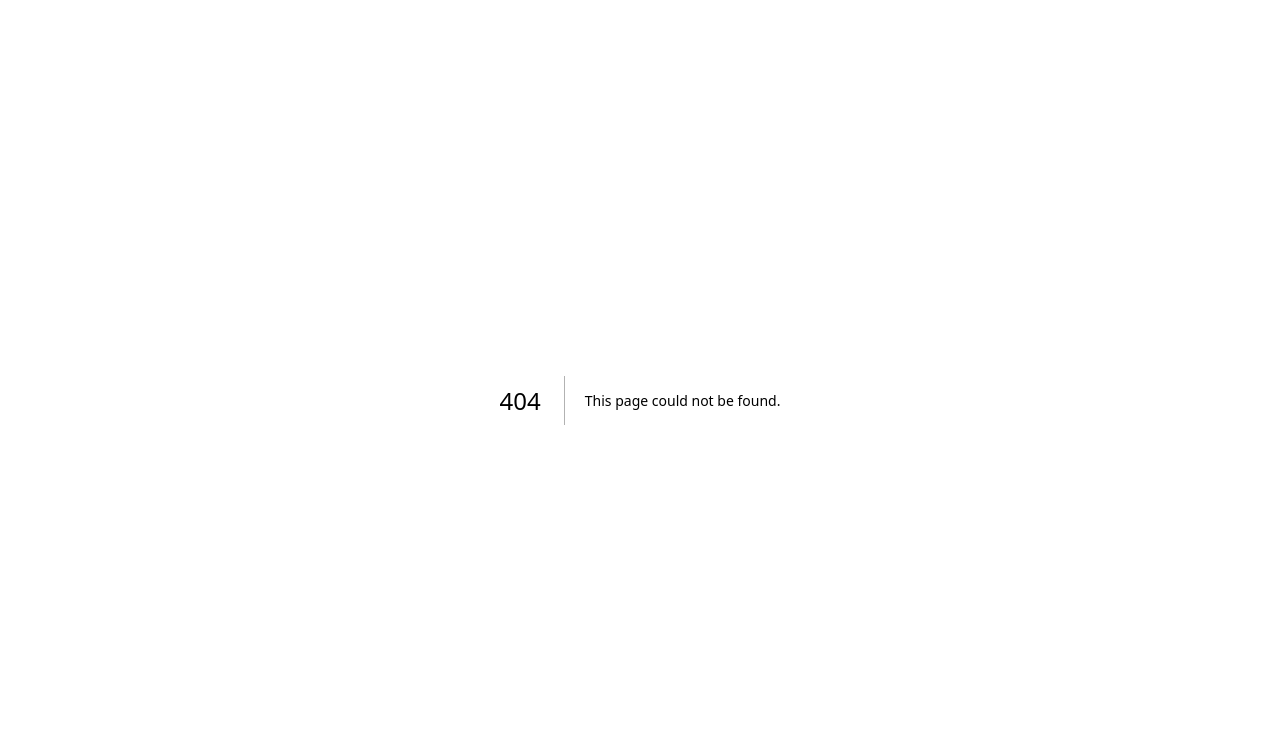
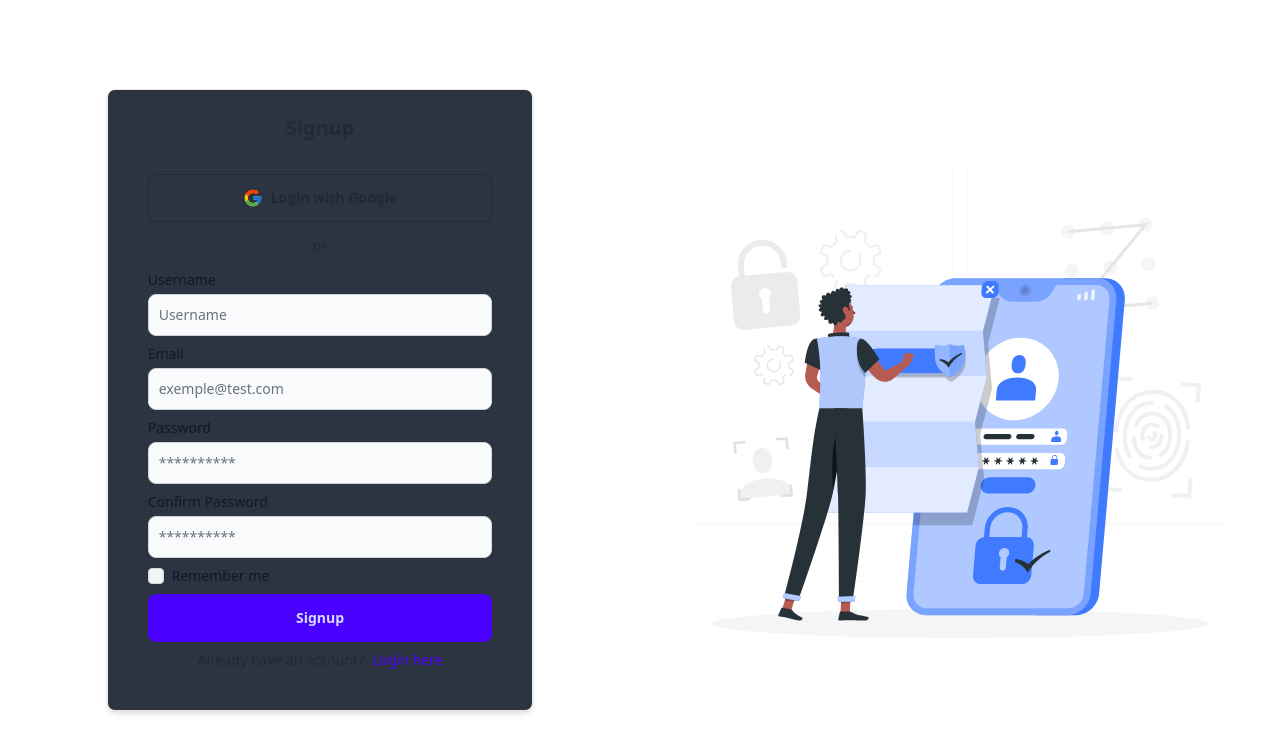
Before and after one commit to Stanyslas250/CineTracker, a Next.js app in the folder front-end/: page /register in a window 1280 px wide. Before the commit this address had no page. Shown: the top 752 px of the page. Built offline with nearby package versions, Linux system fonts and the light colour scheme.

Commit message:
Register page design

```diff
--- /dev/null
+++ b/front-end/app/(auth)/register/page.tsx
@@ -0,0 +1,23 @@
+"use client";
+
+import { RegisterForm } from "@/components/forms/register-form";
+import Image from "next/image";
+import BG from "@/public/SVG/register-bg.svg";
+
+/*
+ TODO: Create the register page
+ */
+export default function Page() {
+  return (
+    <main className="w-screen h-screen bg-base-100 flex flex-row">
+      <div className="lg:w-1/2 w-full lg:h-screen flex justify-center items-center">
+        <RegisterForm />
+      </div>
+      <div className="lg:block  hidden lg:w-1/2 lg:h-screen">
+        <div className="h-full relative">
+          <Image src={BG} alt="Login image Illustration" fill />
+        </div>
+      </div>
+    </main>
+  );
+}
--- a/front-end/app/auth/index.ts
+++ /dev/null
@@ -1,2 +0,0 @@
-export * from './login/page';
-export * from './register/page';
--- a/front-end/app/auth/register/page.tsx
+++ /dev/null
@@ -1,8 +0,0 @@
-'use client'
-
-export default function Page() {
-
-	return (
-		<div>Register</div>
-	);
-}
--- a/front-end/components/UI/nav-bar.component.tsx
+++ b/front-end/components/UI/nav-bar.component.tsx
@@ -7,19 +7,27 @@ import Ico from '@/app/favicon.ico'
 export function NavBar() {
 	const router = useRouter()
 	return (
-		<Navbar fluid rounded>
+    <Navbar fluid rounded>
       <Navbar.Brand href="https://flowbite-react.com">
-        <Image src={Ico} className="mr-3 h-6 sm:h-9" alt="Flowbite React Logo" width={26} height={26}/>
-        <span className="self-center whitespace-nowrap text-xl font-semibold ">Flowbite React</span>
+        <Image
+          src={Ico}
+          className="mr-3 h-6 sm:h-9"
+          alt="Flowbite React Logo"
+          width={26}
+          height={26}
+        />
+        <span className="self-center whitespace-nowrap text-xl font-semibold ">
+          Flowbite React
+        </span>
       </Navbar.Brand>
       <div className="flex md:order-2 gap-2">
-		<DarkThemeToggle/>
-        <Button onClick={()=> router.push('auth/login')}>Get started</Button>
+        <DarkThemeToggle />
+        <Button onClick={() => router.push("/login")}>Get started</Button>
         <Navbar.Toggle />
       </div>
       <Navbar.Collapse>
         <Navbar.Link href="#">About</Navbar.Link>
       </Navbar.Collapse>
     </Navbar>
-	);
+  );
 }
--- a/front-end/components/forms/LoginWithGoogle.tsx
+++ b/front-end/components/forms/LoginWithGoogle.tsx
@@ -1,5 +1,7 @@
 import { FcGoogle } from "react-icons/fc";
-
+/*
+TODO: Make the login with Google
+ */
 export const LoginWithGoogle = () => {
   return (
     <button className="btn btn-outline btn-neutral font-bold">
--- a/front-end/components/forms/login-form.tsx
+++ b/front-end/components/forms/login-form.tsx
@@ -40,7 +40,7 @@ export const LoginForm = () => {
         <div className="flex gap-2 self-center">
           <span>Don&apos;t have a account?</span>
           <Link
-            href={"/auth/register"}
+            href={"/register"}
             className="text-secondary hover:font-medium hover:underline"
           >
             Signup Here
--- /dev/null
+++ b/front-end/components/forms/register-form.tsx
@@ -0,0 +1,54 @@
+import { Card, Checkbox, Label, TextInput } from "flowbite-react";
+import Link from "next/link";
+import { LoginWithGoogle } from "./LoginWithGoogle";
+
+/*
+TODO: The logic of Register Form
+*/
+export const RegisterForm = () => {
+  return (
+    <Card className="card card-compact bg-neutral w-8/12">
+      <h3 className="text-center text-xl font-bold">Signup</h3>
+      <div className="card-body gap-4">
+        <LoginWithGoogle />
+        <div className="divider m-0">or</div>
+        <form className="flex flex-col gap-2">
+          <div className="flex gap-1 flex-col">
+            <Label value="Username" />
+            <TextInput placeholder="Username" />
+          </div>
+          <div className="flex gap-1 flex-col">
+            <Label value="Email" />
+            <TextInput placeholder="exemple@test.com" />
+          </div>
+          <div className="flex gap-1 flex-col">
+            <Label value="Password" />
+            <TextInput type="password" placeholder="**********" />
+          </div>
+          <div className="flex gap-1 flex-col">
+            <Label value="Confirm Password" />
+            <TextInput type="password" placeholder="**********" />
+          </div>
+          <div className="flex items-center gap-2">
+            <Checkbox id="remember" />
+            <Label htmlFor="remember">Remember me</Label>
+          </div>
+          <div className="flex flex-col gap-2">
+            <button className="btn btn-primary" type="submit">
+              Signup
+            </button>
+            <div className="gap-2 flex self-center">
+              <span>Already have an account?</span>
+              <Link
+                href="/login"
+                className="text-primary hover:underline hover:text-accent hover:font-bold"
+              >
+                Login here
+              </Link>
+            </div>
+          </div>
+        </form>
+      </div>
+    </Card>
+  );
+};
```
Also changed, not shown: front-end/app/(auth)/login/page.tsx (renamed from front-end/app/auth/login/page.tsx), front-end/public/SVG/register-bg.svg (renamed from front-end/public/SVG/Fichier 24.svg).
